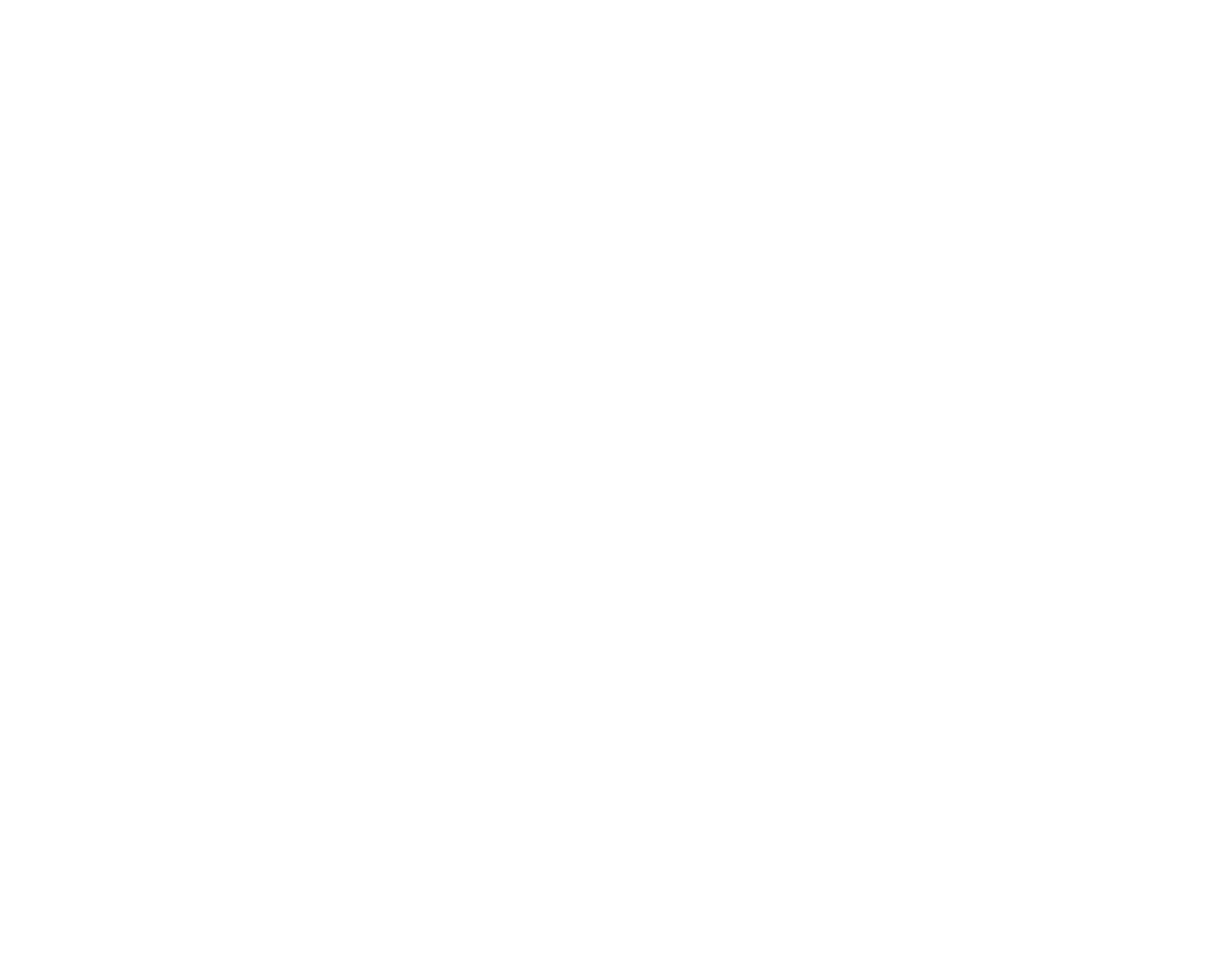
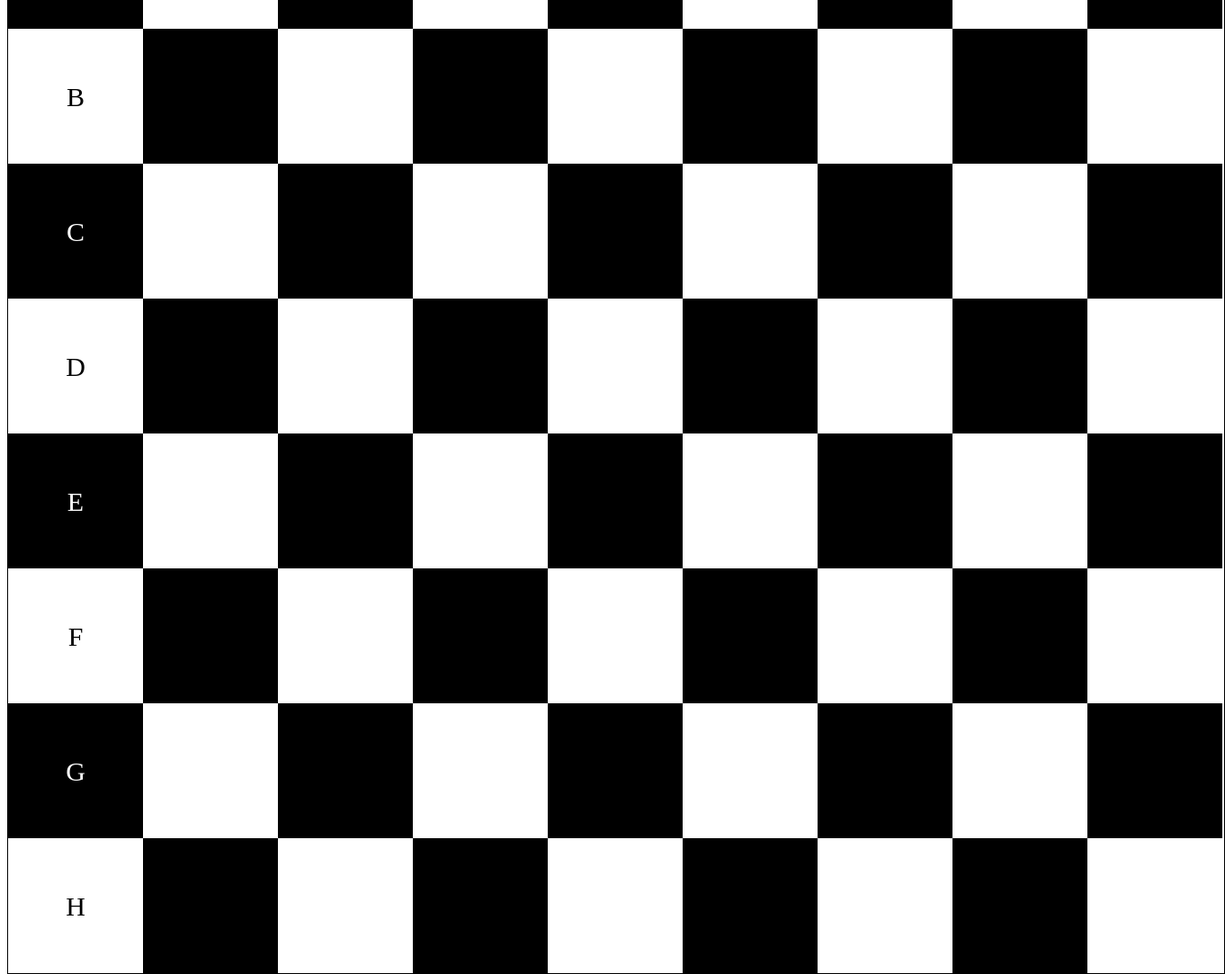
Before and after one commit to FW960/JS, a website: page index.html in a window 1280 px wide. Shown: the whole page at 90% size, 1362 px wide, since content can reach past the window. Before the commit the page ends 800 px from the top, so only its background shows below. Drawn offline with Linux system fonts and the light colour scheme.

Commit message:
Шахматное поле

```diff
--- /dev/null
+++ b/Program.js
@@ -0,0 +1,52 @@
+"use strict";
+
+const $wrapper = document.querySelector(".table");
+
+makeChessTable();
+
+function makeChessTable()
+{
+    let isBlackCell = false;
+
+    const charsArray = ['A', "B", "C", "D", "E", "F", "G", "H"];
+
+    for (let i = 0; i < 81; i++)
+    {
+
+        if (isBlackCell == true)
+        {
+            crCell("blackCell", isBlackCell, i, charsArray); isBlackCell = false;
+
+        } else if (isBlackCell == false)
+        {
+            crCell("whiteCell", isBlackCell, i, charsArray); isBlackCell = true;
+        }
+    }
+
+}
+function crCell(cellClass, isBlackCell, count, charsArray)
+{
+
+    let cell = document.createElement("div");
+
+    if (count >= 1 && count <= 8)
+        cell.textContent = count;
+
+    if (isBlackCell == true)
+    {
+        cell.style.color = "white";
+    }
+    else if (isBlackCell == false)
+    {
+        cell.style.color = "black"
+    }
+
+
+    if (count % 9 == 0 && count != 0)
+        cell.textContent = charsArray[count/9-1];
+
+    cell.className = cellClass + " cell";
+
+    $wrapper.append(cell);
+
+}
--- a/Program.mjs
+++ /dev/null
@@ -1,2 +0,0 @@
-"use strict";
-import _ from "lodash";
--- a/index.html
+++ b/index.html
@@ -8,6 +8,7 @@
     <link rel="stylesheet" href="style.css">
 </head>
 <body>
-
+    <div class="wrapper"><div class="table"></div></div>
+    <script src="Program.js"></script>
 </body>
 </html>
--- a/style.scss
+++ b/style.scss
@@ -0,0 +1,35 @@
+$cellSize: 150px;
+
+$wrapperWidth: 1350px;
+
+.wrapper {
+    margin: 0 auto;
+    width: $wrapperWidth + 4px;
+    height: 100vh;
+
+    .table {
+        display: flex;
+        flex-wrap: wrap;
+        border: 1px solid #000;
+        box-sizing: border-box;
+        margin-top: calc(50vh - 677px);
+
+        .cell {
+            width: $cellSize;
+            height: $cellSize;
+            box-sizing: border-box;
+            text-align: center;
+            line-height: $cellSize /2;
+            padding: $cellSize /4;
+            font-size: 30px;
+        }
+
+        .blackCell {
+            background-color: #000;
+        }
+
+        .whiteCell {
+            background-color: #fff;
+        }
+    }
+}
```
Also changed, not shown: style.css, 1 other file.
